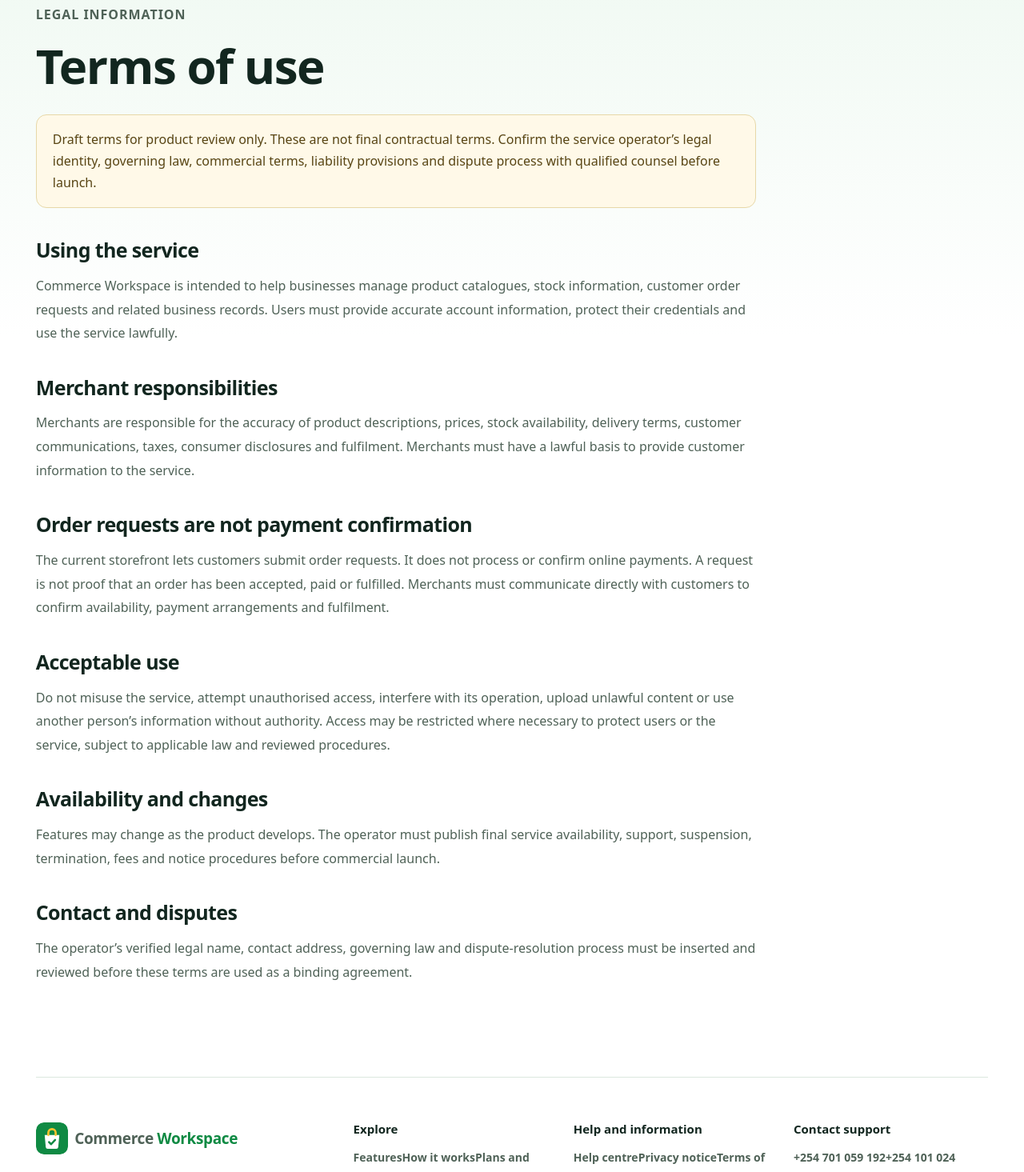
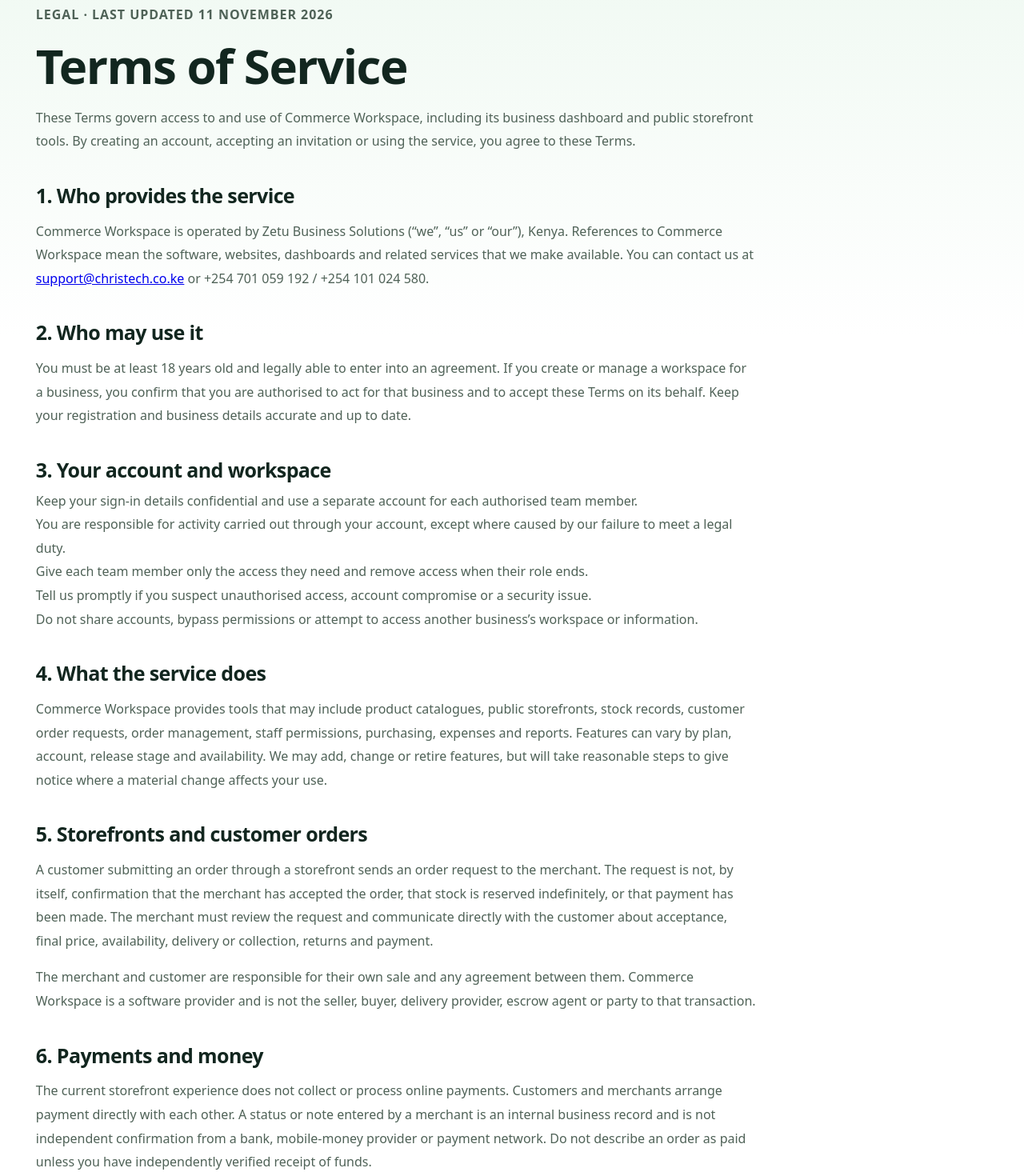
Before and after one commit to learninghub44/kenya-multitenant-commerce-docs, a Next.js app: page /terms in a window 1280 px wide. Shown: the part 140-1605 px from the top of the page at 80% size. Built offline with nearby package versions, Linux system fonts and the light colour scheme.

Commit message:
Write complete terms of service

```diff
--- a/src/app/(marketing)/terms/page.tsx
+++ b/src/app/(marketing)/terms/page.tsx
@@ -2,29 +2,96 @@ import type { Metadata } from "next";
 import styles from "../../marketing.module.css";
 
 export const metadata: Metadata = {
-  title: "Terms of use | Commerce Workspace",
-  description: "Draft terms for the Commerce Workspace service. Legal review is required before launch.",
-  robots: { index: false, follow: false }
+  title: "Terms of Service | Commerce Workspace",
+  description: "The terms that apply when you use Commerce Workspace."
 };
 
 export default function TermsPage() {
   return (
-    <div className={styles.container}><article className={styles.prose}>
-      <p className={styles.eyebrow}>Legal information</p>
-      <h1>Terms of use</h1>
-      <div className={styles.notice}>Draft terms for product review only. These are not final contractual terms. Confirm the service operator’s legal identity, governing law, commercial terms, liability provisions and dispute process with qualified counsel before launch.</div>
-      <h2>Using the service</h2>
-      <p>Commerce Workspace is intended to help businesses manage product catalogues, stock information, customer order requests and related business records. Users must provide accurate account information, protect their credentials and use the service lawfully.</p>
-      <h2>Merchant responsibilities</h2>
-      <p>Merchants are responsible for the accuracy of product descriptions, prices, stock availability, delivery terms, customer communications, taxes, consumer disclosures and fulfilment. Merchants must have a lawful basis to provide customer information to the service.</p>
-      <h2>Order requests are not payment confirmation</h2>
-      <p>The current storefront lets customers submit order requests. It does not process or confirm online payments. A request is not proof that an order has been accepted, paid or fulfilled. Merchants must communicate directly with customers to confirm availability, payment arrangements and fulfilment.</p>
-      <h2>Acceptable use</h2>
-      <p>Do not misuse the service, attempt unauthorised access, interfere with its operation, upload unlawful content or use another person’s information without authority. Access may be restricted where necessary to protect users or the service, subject to applicable law and reviewed procedures.</p>
-      <h2>Availability and changes</h2>
-      <p>Features may change as the product develops. The operator must publish final service availability, support, suspension, termination, fees and notice procedures before commercial launch.</p>
-      <h2>Contact and disputes</h2>
-      <p>The operator’s verified legal name, contact address, governing law and dispute-resolution process must be inserted and reviewed before these terms are used as a binding agreement.</p>
-    </article></div>
+    <div className={styles.container}>
+      <article className={styles.prose}>
+        <p className={styles.eyebrow}>Legal · Last updated 11 November 2026</p>
+        <h1>Terms of Service</h1>
+        <p>These Terms govern access to and use of Commerce Workspace, including its business dashboard and public storefront tools. By creating an account, accepting an invitation or using the service, you agree to these Terms.</p>
+
+        <h2>1. Who provides the service</h2>
+        <p>Commerce Workspace is operated by Zetu Business Solutions (“we”, “us” or “our”), Kenya. References to Commerce Workspace mean the software, websites, dashboards and related services that we make available. You can contact us at <a href="mailto:support@christech.co.ke">support@christech.co.ke</a> or +254 701 059 192 / +254 101 024 580.</p>
+
+        <h2>2. Who may use it</h2>
+        <p>You must be at least 18 years old and legally able to enter into an agreement. If you create or manage a workspace for a business, you confirm that you are authorised to act for that business and to accept these Terms on its behalf. Keep your registration and business details accurate and up to date.</p>
+
+        <h2>3. Your account and workspace</h2>
+        <ul>
+          <li>Keep your sign-in details confidential and use a separate account for each authorised team member.</li>
+          <li>You are responsible for activity carried out through your account, except where caused by our failure to meet a legal duty.</li>
+          <li>Give each team member only the access they need and remove access when their role ends.</li>
+          <li>Tell us promptly if you suspect unauthorised access, account compromise or a security issue.</li>
+          <li>Do not share accounts, bypass permissions or attempt to access another business’s workspace or information.</li>
+        </ul>
+
+        <h2>4. What the service does</h2>
+        <p>Commerce Workspace provides tools that may include product catalogues, public storefronts, stock records, customer order requests, order management, staff permissions, purchasing, expenses and reports. Features can vary by plan, account, release stage and availability. We may add, change or retire features, but will take reasonable steps to give notice where a material change affects your use.</p>
+
+        <h2>5. Storefronts and customer orders</h2>
+        <p>A customer submitting an order through a storefront sends an order request to the merchant. The request is not, by itself, confirmation that the merchant has accepted the order, that stock is reserved indefinitely, or that payment has been made. The merchant must review the request and communicate directly with the customer about acceptance, final price, availability, delivery or collection, returns and payment.</p>
+        <p>The merchant and customer are responsible for their own sale and any agreement between them. Commerce Workspace is a software provider and is not the seller, buyer, delivery provider, escrow agent or party to that transaction.</p>
+
+        <h2>6. Payments and money</h2>
+        <p>The current storefront experience does not collect or process online payments. Customers and merchants arrange payment directly with each other. A status or note entered by a merchant is an internal business record and is not independent confirmation from a bank, mobile-money provider or payment network. Do not describe an order as paid unless you have independently verified receipt of funds.</p>
+        <p>Do not enter or send M-PESA PINs, card security codes, passwords, one-time passcodes or other payment credentials through the service. If payment functionality is introduced later, the applicable payment terms and provider disclosures will be presented before that functionality is used.</p>
+
+        <h2>7. Merchant responsibilities</h2>
+        <p>If you operate a store, you are responsible for your business and for all content and transactions associated with it. This includes:</p>
+        <ul>
+          <li>accurate product descriptions, images, prices, taxes, stock quantities and availability;</li>
+          <li>lawful products, licences, permits, consumer disclosures, advertising and business practices;</li>
+          <li>confirming orders, communicating with customers, taking payment, issuing receipts and handling delivery, returns, refunds, complaints and warranties;</li>
+          <li>your tax, accounting, recordkeeping and regulatory obligations;</li>
+          <li>having a lawful basis to collect and share customer and staff information, providing required privacy notices and honouring data-subject rights; and</li>
+          <li>ensuring that staff and contractors using your workspace are authorised and follow these Terms.</li>
+        </ul>
+
+        <h2>8. Acceptable use</h2>
+        <p>You must not use the service to break the law, infringe another person’s rights, deceive customers, distribute harmful code, send unsolicited or unlawful marketing, upload content you do not have rights to use, interfere with service availability, probe or bypass security, scrape protected information, or attempt to access data outside your workspace. You must not use the service to store payment secrets or information that is unnecessary for the stated business purpose.</p>
+
+        <h2>9. Your content and our intellectual property</h2>
+        <p>You keep ownership of the business information, product material, images and other content you submit. You give us a limited, non-exclusive permission to host, reproduce, transmit and display that content only as needed to provide, secure and support the service. You confirm that you have the rights and permissions needed to submit it.</p>
+        <p>The software, design, branding and service materials are owned by us or our licensors. These Terms do not transfer ownership to you. You may use the service only for your business operations and in accordance with these Terms.</p>
+
+        <h2>10. Plans, fees and cancellation</h2>
+        <p>Any applicable subscription, usage fee, tax, billing interval, renewal date and cancellation terms will be shown to you before you make a purchase or commit to a paid plan. No fee is due merely because a price or plan is mentioned in general product information. Unless a mandatory law says otherwise or the applicable offer states otherwise, fees for a period already started are not refundable. You remain responsible for charges incurred before cancellation.</p>
+
+        <h2>11. Third-party services</h2>
+        <p>The service may rely on third-party infrastructure and tools, such as database, authentication, hosting and image-storage providers. Their services may have separate terms and privacy practices. We are not responsible for independent services we do not control, but we will take reasonable steps to select and manage providers used to operate Commerce Workspace.</p>
+
+        <h2>12. Availability, suspension and termination</h2>
+        <p>We aim to keep the service available and secure, but do not promise uninterrupted or error-free operation. Maintenance, provider outages, connectivity issues, security events or circumstances outside our reasonable control may affect access. We may restrict or suspend access where reasonably necessary to protect users, investigate suspected misuse, comply with law, address non-payment of an agreed fee or prevent harm. Where practicable, we will notify the affected account and allow an opportunity to resolve the issue.</p>
+        <p>You may stop using the service and request workspace closure by contacting support. You remain responsible for exporting or retaining business records you need before closure. Data handling after closure is explained in our <a href="/privacy">Privacy Notice</a>.</p>
+
+        <h2>13. Disclaimers</h2>
+        <p>Commerce Workspace is a business-management tool, not legal, tax, accounting, financial or professional advice. You must review records and reports before relying on them. We do not guarantee sales, customer demand, stock accuracy where information is entered incorrectly, merchant fulfilment, or the conduct of customers and third parties.</p>
+
+        <h2>14. Liability</h2>
+        <p>Nothing in these Terms excludes or limits liability that cannot lawfully be excluded or limited, including liability for fraud, wilful misconduct or mandatory consumer rights. To the extent permitted by law, we are not liable for indirect or consequential loss, lost profits, lost business opportunities, or loss arising from inaccurate information supplied by you, a customer or another third party. To the extent permitted by law, our total liability arising from the service will not exceed the fees you paid to us for the service in the twelve months before the event giving rise to the claim. This limit does not apply where the law prohibits it.</p>
+
+        <h2>15. Indemnity</h2>
+        <p>To the extent permitted by law, you are responsible for claims, losses and reasonable costs arising from your unlawful use of the service, your breach of these Terms, your business operations, or content and customer information you submit, except to the extent caused by our own breach of law or these Terms.</p>
+
+        <h2>16. Privacy and data protection</h2>
+        <p>Our <a href="/privacy">Privacy Notice</a> explains how personal information is handled. When you use the service for customer or staff information, you must also comply with applicable data-protection law. Where you determine why and how customer information is used for your business, you are responsible for those decisions. We process that information to provide the workspace and related services, subject to your lawful instructions and applicable law.</p>
+
+        <h2>17. Changes to these Terms</h2>
+        <p>We may update these Terms to reflect changes in the service, law or business operations. We will update the date above and give reasonable notice of material changes through the service or by email where appropriate. Continued use after the effective date of an update means you accept the updated Terms, except where applicable law requires another form of consent.</p>
+
+        <h2>18. Governing law and disputes</h2>
+        <p>These Terms are governed by the laws of Kenya. If you have a concern, contact us first so we can try to resolve it informally. If it cannot be resolved, the dispute may be brought before the courts with jurisdiction in Kenya, subject to any mandatory dispute-resolution rights or procedures that apply.</p>
+
+        <h2>19. General</h2>
+        <p>If a provision is found unenforceable, the remaining provisions continue to apply. A failure to enforce a provision is not a waiver. You may not transfer your account or rights under these Terms without our written consent. We may transfer the service as part of a lawful business reorganisation or transfer, while continuing to protect personal information in accordance with the Privacy Notice and applicable law.</p>
+
+        <h2>20. Contact</h2>
+        <p>Questions about these Terms can be sent to <a href="mailto:support@christech.co.ke">support@christech.co.ke</a> or by phone on +254 701 059 192 or +254 101 024 580.</p>
+      </article>
+    </div>
   );
 }
```
